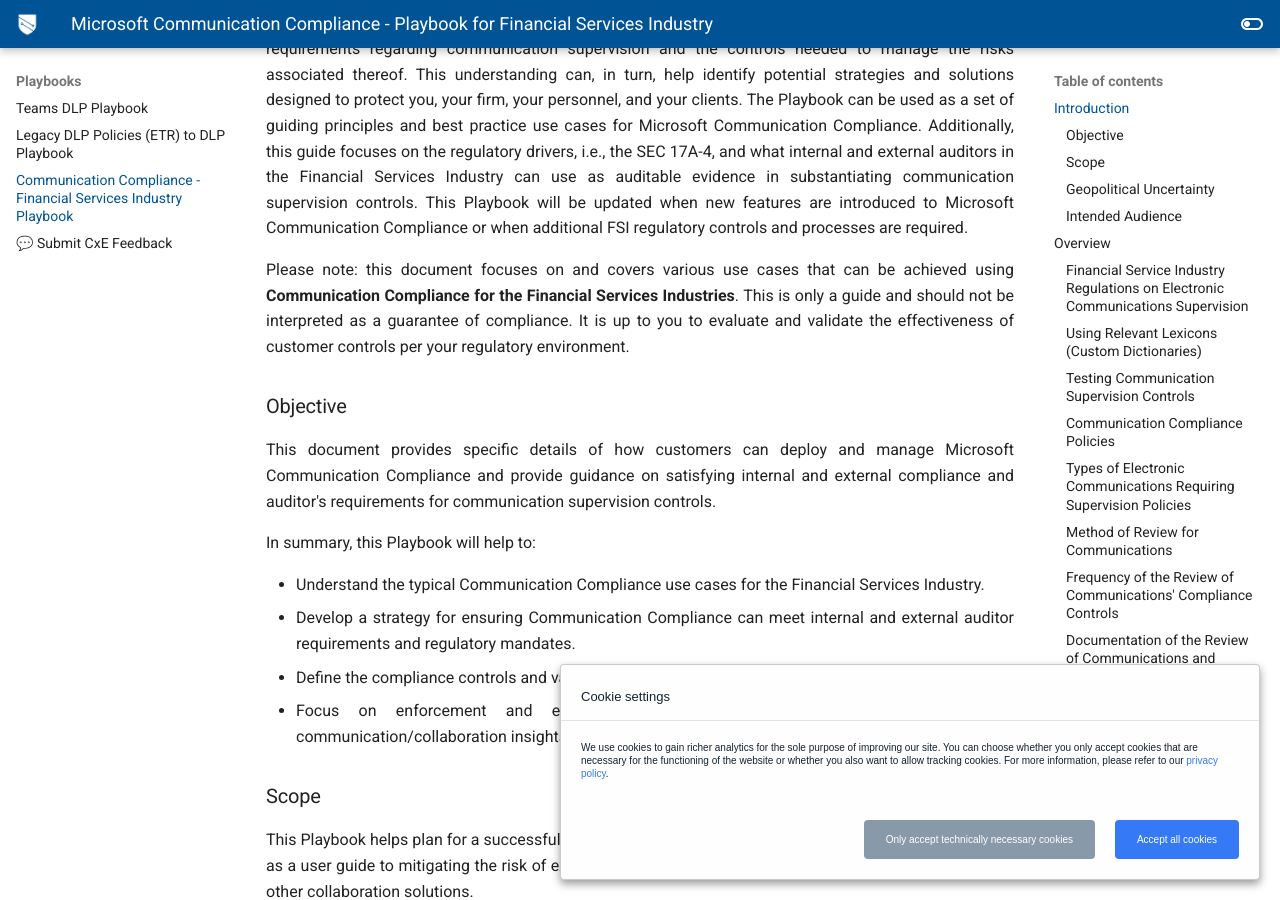
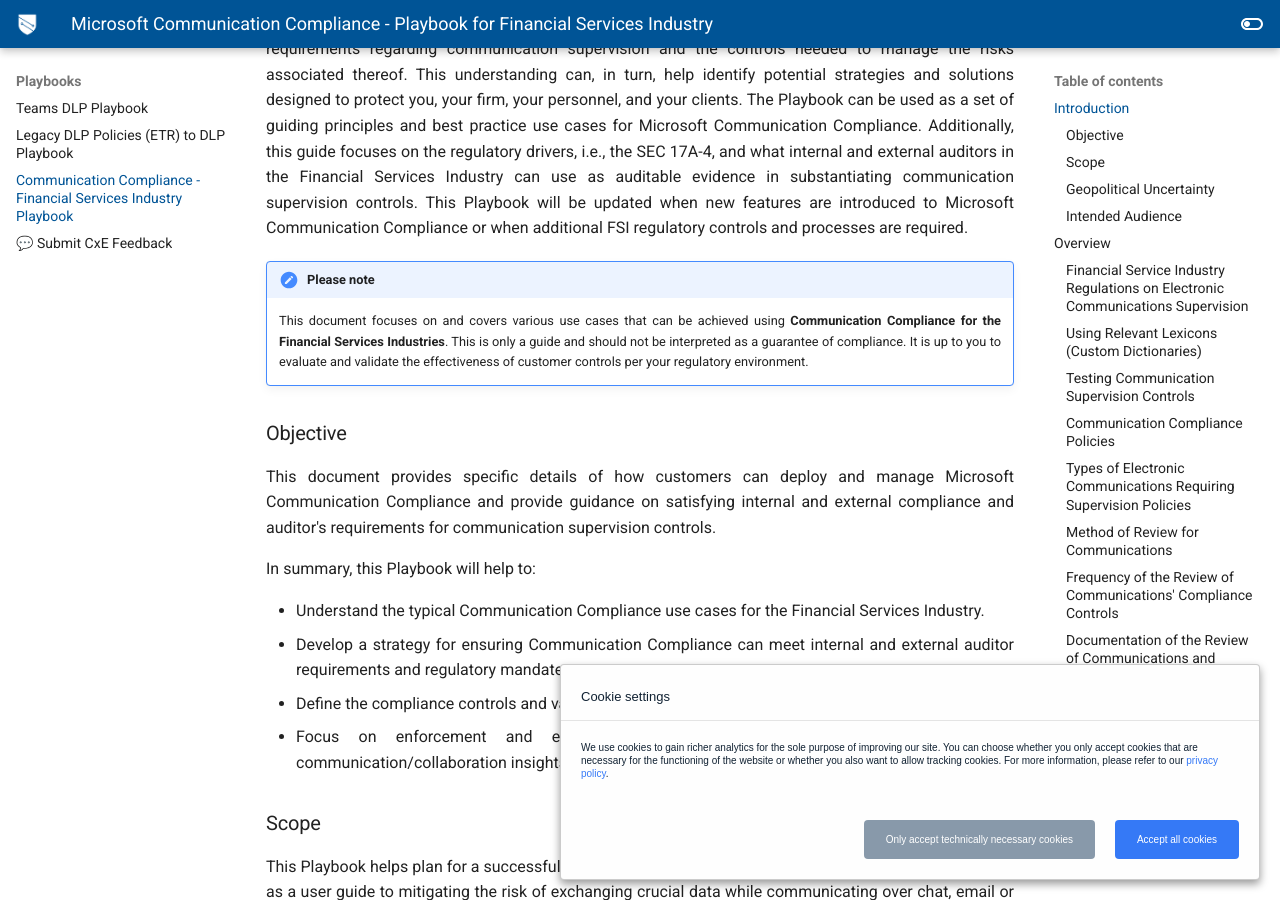
Before and after one commit to microsoft/ComplianceCxE, an MkDocs documentation site: the page built from docs/playbooks/fsicc.md, in a window 1280 px wide and 900 px high, scrolled down 661 px. Built offline with MkDocs 1.6.1 and Material for MkDocs 9.7.7, drawn with Linux system fonts in a browser that asks for light colours; comment, search, counter and statistics services are not loaded; part of the change alters nothing that is shown.

```diff
--- a/docs/playbooks/fsicc.md
+++ b/docs/playbooks/fsicc.md
@@ -17,7 +17,8 @@ title: Microsoft Communication Compliance - Playbook for Financial Services Indu
 
 Microsoft's Communication Compliance Playbook for the Financial Services Industry is intended to help Compliance Officers, and Auditors better understand their ability to manage current regulatory requirements regarding communication supervision and the controls needed to manage the risks associated thereof. This understanding can, in turn, help identify potential strategies and solutions designed to protect you, your firm, your personnel, and your clients. The Playbook can be used as a set of guiding principles and best practice use cases for Microsoft Communication Compliance. Additionally, this guide focuses on the regulatory drivers, i.e., the SEC 17A-4, and what internal and external auditors in the Financial Services Industry can use as auditable evidence in substantiating communication supervision controls. This Playbook will be updated when new features are introduced to Microsoft Communication Compliance or when additional FSI regulatory controls and processes are required.
 
-Please note: this document focuses on and covers various use cases that can be achieved using **Communication Compliance for the Financial Services Industries**. This is only a guide and should not be interpreted as a guarantee of compliance. It is up to you to evaluate and validate the effectiveness of customer controls per your regulatory environment.
+!!! Note "Please note"
+    This document focuses on and covers various use cases that can be achieved using **Communication Compliance for the Financial Services Industries**. This is only a guide and should not be interpreted as a guarantee of compliance. It is up to you to evaluate and validate the effectiveness of customer controls per your regulatory environment.
 
 ### Objective
 
```
